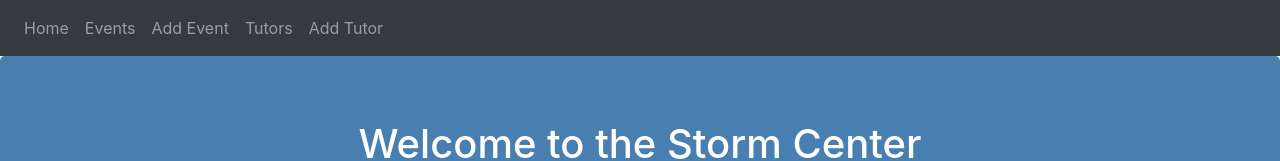
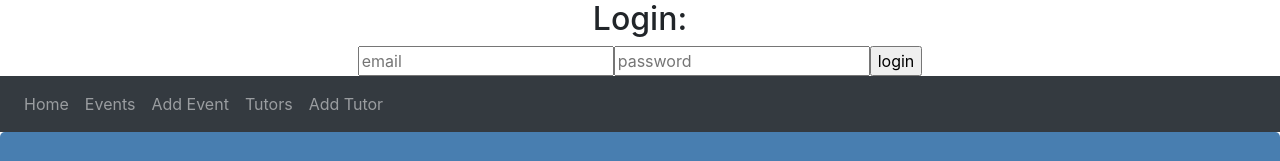
Before and after one commit to doakcovington/storm-center-client, a React (Create React App) app: page / in a window 1280 px wide. Shown: the top 161 px of the page. Built offline with nearby package versions, Linux system fonts and the light colour scheme; no server answers.

Commit message:
Added Login component

```diff
--- a/src/App.js
+++ b/src/App.js
@@ -2,6 +2,7 @@ import React from 'react';
 import './App.css';
 import {connect} from 'react-redux';
 import NavBar from './components/NavBar';
+import Login from './components/Login';
 
 //containers
 import Home from './components/Home';
@@ -11,6 +12,7 @@ class App extends React.Component {
   render () {
     return (
       <div className="App">
+        <Login />
         <NavBar />
         <Home />
       </div>
```
